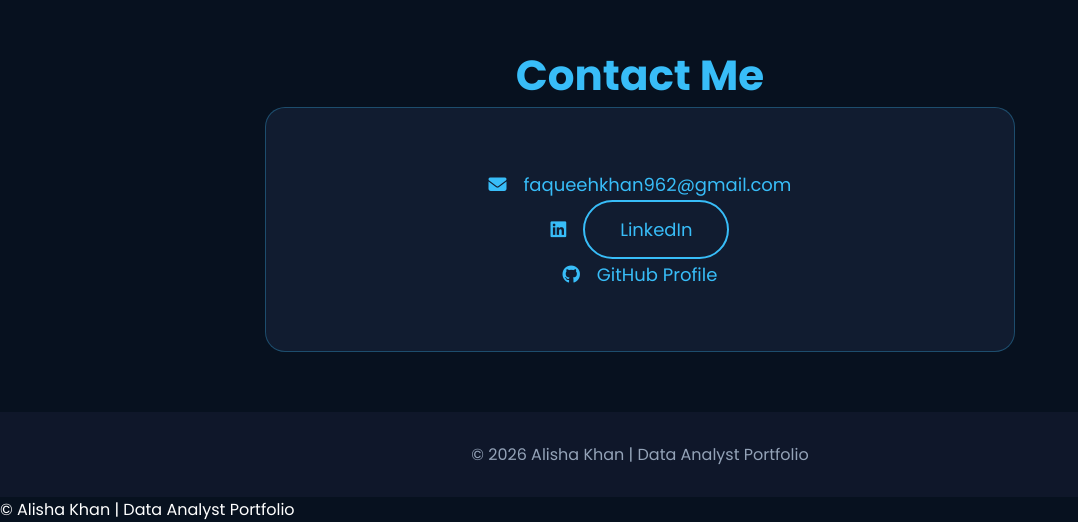
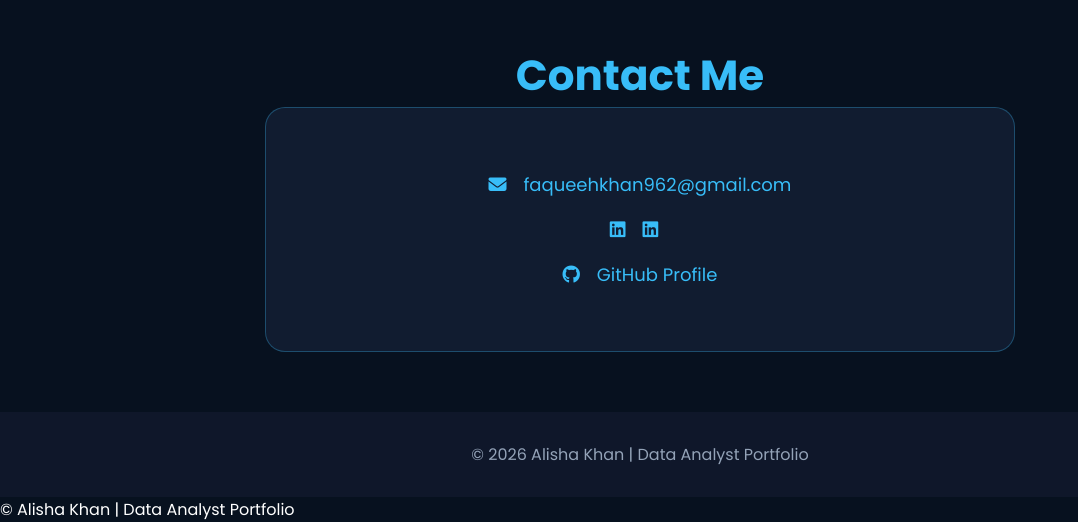
Before and after one commit to alishakhan07/alishakhan07.github.io, a plain HTML site: page index.html in a window 1280 px wide. Shown: the part 3212-3734 px from the top of the page, without its empty margins (0-1078 px from the left). Drawn offline with Linux system fonts and the light colour scheme.

Commit message:
Update index.html

```diff
--- a/index.html
+++ b/index.html
@@ -237,8 +237,8 @@ faqueehkhan962@gmail.com
 
 <p>
 <i class="fab fa-linkedin"></i>
-<a href="https://www.linkedin.com/in/alisha-khan-867a21426/" target="_blank" class="btn2">
-    LinkedIn
+<a href="https://www.linkedin.com/in/alisha-khan-867a21426/" target="_blank">
+    <i class="fab fa-linkedin"></i>
 </a>
 </p>
 
```
